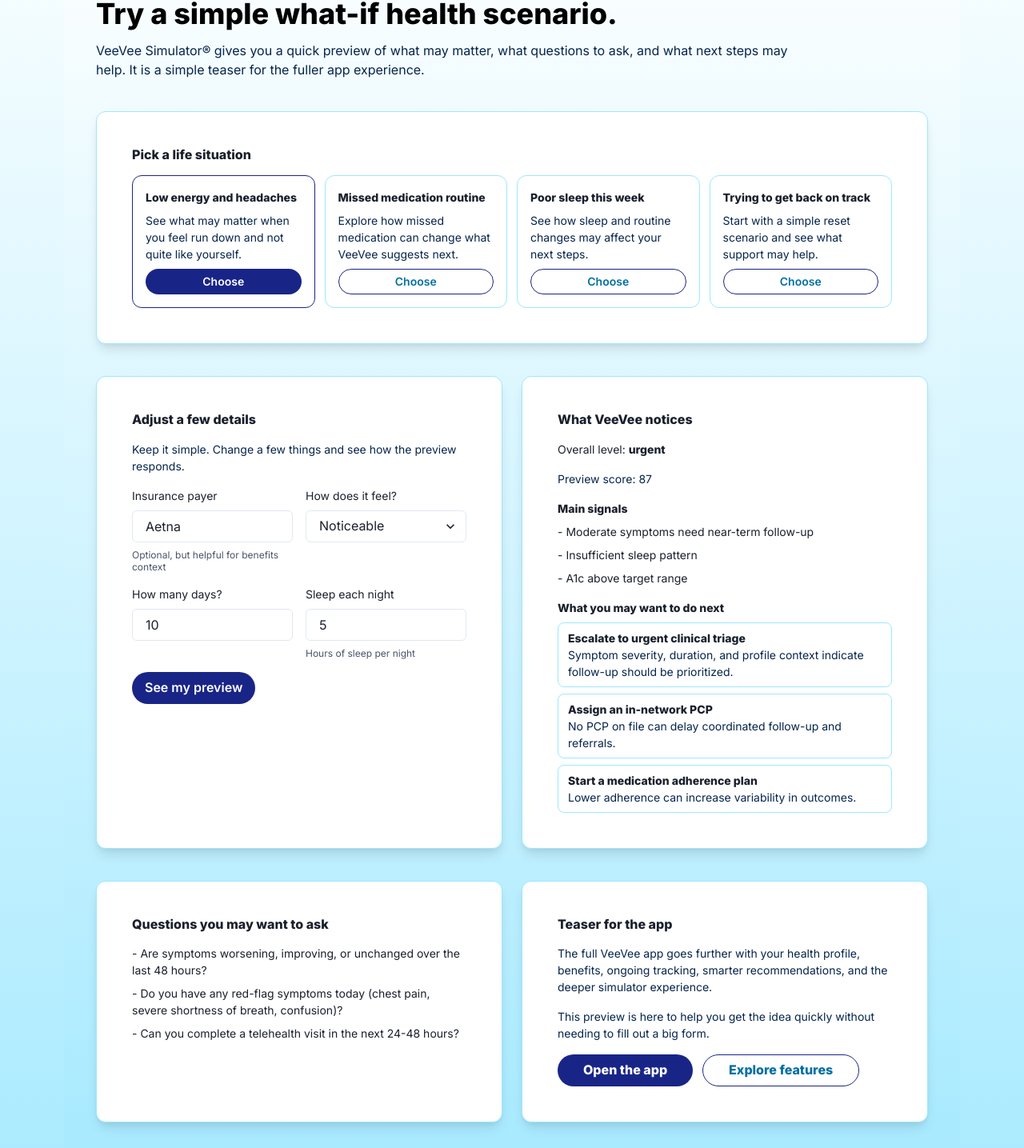
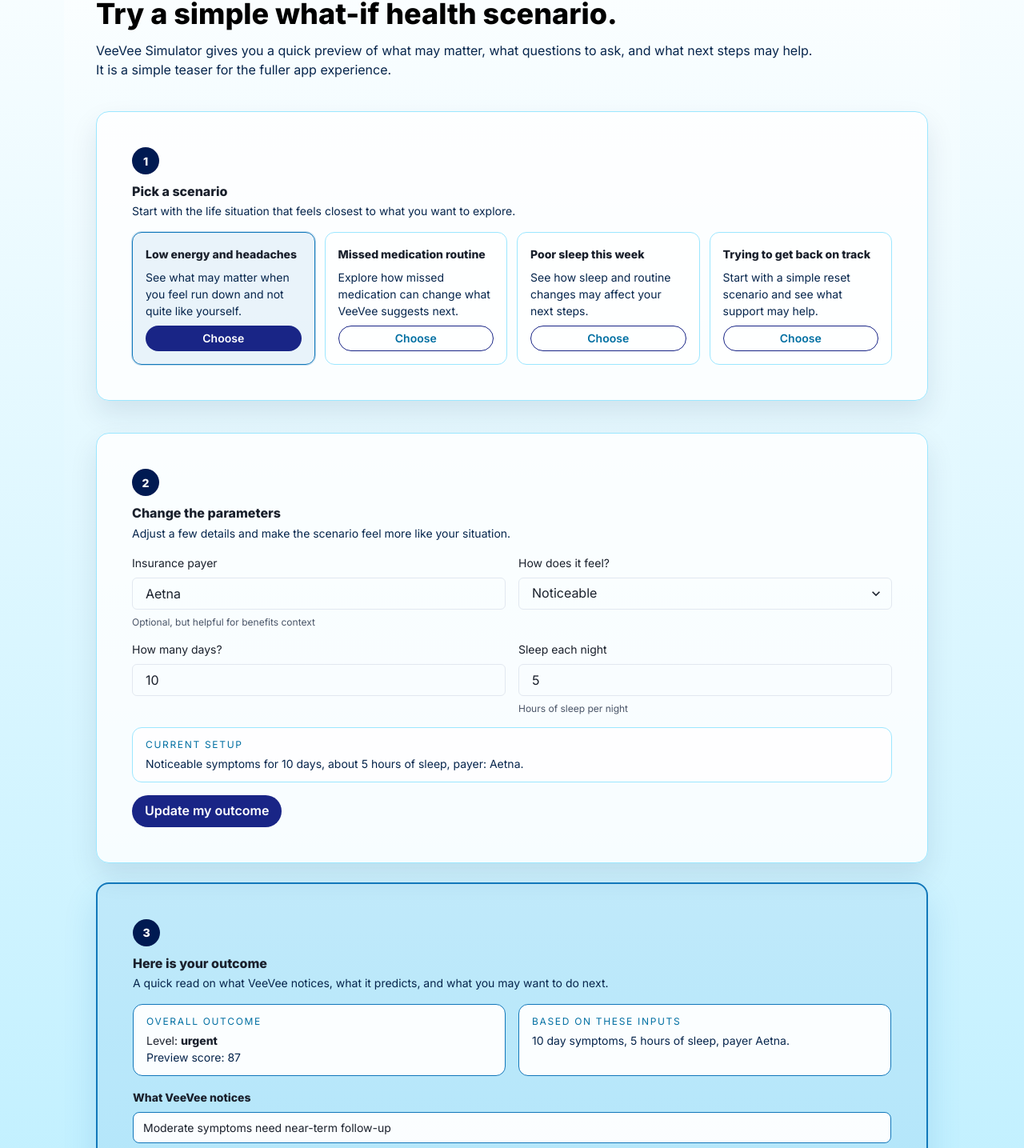
Before and after one commit to cdgonzal/myveevee, a React (Vite) app: page /simulator in a window 1280 px wide. Shown: the part 227-1662 px from the top of the page at 80% size. Built offline with nearby package versions, Linux system fonts and the light colour scheme.

Commit message:
CodexAuto: simplified simulator #1

```diff
--- a/src/pages/Simulator.tsx
+++ b/src/pages/Simulator.tsx
@@ -62,6 +62,33 @@ function quickInputToSimulatorInput(quick: QuickInput, base: SimulatorInput): Si
   };
 }
 
+function StepBadge({
+  number,
+  bg,
+  color,
+}: {
+  number: string;
+  bg: string;
+  color: string;
+}) {
+  return (
+    <Box
+      w="34px"
+      h="34px"
+      borderRadius="full"
+      bg={bg}
+      color={color}
+      display="flex"
+      alignItems="center"
+      justifyContent="center"
+      fontWeight="800"
+      fontSize="sm"
+    >
+      {number}
+    </Box>
+  );
+}
+
 export default function Simulator() {
   const pageGradient = useColorModeValue(
     "linear(to-b, #FFFFFF, #9CE7FF)",
@@ -70,6 +97,12 @@ export default function Simulator() {
   const border = useColorModeValue("border.default", "border.default");
   const muted = useColorModeValue("text.muted", "text.muted");
   const scenarioCardBg = useColorModeValue("rgba(255, 255, 255, 0.82)", "rgba(6, 37, 76, 0.62)");
+  const stepBg = useColorModeValue("rgba(255, 255, 255, 0.84)", "rgba(6, 37, 76, 0.72)");
+  const outputBg = useColorModeValue("rgba(17, 119, 186, 0.08)", "rgba(17, 119, 186, 0.14)");
+  const outputCardBg = useColorModeValue("rgba(255, 255, 255, 0.94)", "rgba(2, 26, 54, 0.88)");
+  const stepBadgeBg = useColorModeValue("#001A52", "#9CE7FF");
+  const stepBadgeColor = useColorModeValue("#FFFFFF", "#001A52");
+  const outputBorder = useColorModeValue("#1177BA", "#9CE7FF");
 
   const [selectedId, setSelectedId] = useState(STARTER_SCENARIOS[0]?.id ?? "");
   const selectedScenario = useMemo(
@@ -178,31 +211,41 @@ export default function Simulator() {
             py={1}
             borderRadius="full"
           >
-            VeeVee Simulator® Preview
+            VeeVee Simulator Preview
           </Badge>
           <Heading as="h1" size={{ base: "lg", md: "xl" }}>
             Try a simple what-if health scenario.
           </Heading>
           <Text color={muted} maxW="4xl">
-            VeeVee Simulator® gives you a quick preview of what may matter, what questions to ask, and what next steps may help. It is a simple teaser for the fuller app experience.
+            VeeVee Simulator gives you a quick preview of what may matter, what questions to ask, and what next steps may help. It is a simple teaser for the fuller app experience.
           </Text>
         </Stack>
 
-        <Card bg="bg.surface" borderWidth="1px" borderColor={border} borderRadius="xl">
+        <Card bg={stepBg} borderWidth="1px" borderColor={border} borderRadius="2xl" boxShadow="0 16px 34px rgba(6, 37, 76, 0.10)">
           <CardBody>
             <Stack spacing={4}>
-              <Heading as="h2" size="sm">
-                Pick a life situation
+              <Stack spacing={3}>
+                <StepBadge number="1" bg={stepBadgeBg} color={stepBadgeColor} />
+                <Box>
+                  <Heading as="h2" size="sm" mb={1}>
+                    Pick a scenario
                   </Heading>
+                  <Text fontSize="sm" color={muted}>
+                    Start with the life situation that feels closest to what you want to explore.
+                  </Text>
+                </Box>
+              </Stack>
+
               <SimpleGrid columns={{ base: 1, md: 2, xl: 4 }} spacing={3}>
                 {STARTER_SCENARIOS.map((scenario) => (
                   <Box
                     key={scenario.id}
                     borderWidth="1px"
-                    borderColor={selectedId === scenario.id ? "accent.primary" : border}
+                    borderColor={selectedId === scenario.id ? outputBorder : border}
                     borderRadius="xl"
-                    bg={scenarioCardBg}
+                    bg={selectedId === scenario.id ? outputBg : scenarioCardBg}
                     p={4}
+                    boxShadow={selectedId === scenario.id ? "0 0 0 1px rgba(17, 119, 186, 0.25)" : "none"}
                   >
                     <Stack spacing={2}>
                       <Text fontWeight="700" fontSize="sm">
@@ -229,16 +272,21 @@ export default function Simulator() {
           </CardBody>
         </Card>
 
-        <SimpleGrid columns={{ base: 1, lg: 2 }} spacing={6} alignItems="stretch">
-          <Card bg="bg.surface" borderWidth="1px" borderColor={border} borderRadius="xl">
+        <SimpleGrid columns={{ base: 1, lg: "minmax(0, 0.95fr) minmax(0, 1.05fr)" }} spacing={6} alignItems="stretch">
+          <Card bg={stepBg} borderWidth="1px" borderColor={border} borderRadius="2xl" boxShadow="0 16px 34px rgba(6, 37, 76, 0.10)">
             <CardBody>
               <Stack spacing={4}>
-                <Heading as="h2" size="sm">
-                  Adjust a few details
+                <Stack spacing={3}>
+                  <StepBadge number="2" bg={stepBadgeBg} color={stepBadgeColor} />
+                  <Box>
+                    <Heading as="h2" size="sm" mb={1}>
+                      Change the parameters
                     </Heading>
                     <Text color={muted} fontSize="sm">
-                  Keep it simple. Change a few things and see how the preview responds.
+                      Adjust a few details and make the scenario feel more like your situation.
                     </Text>
+                  </Box>
+                </Stack>
 
                 <Grid templateColumns={{ base: "1fr", md: "1fr 1fr" }} gap={4}>
                   <FormControl>
@@ -319,6 +367,27 @@ export default function Simulator() {
                   </FormControl>
                 </Grid>
 
+                <Box
+                  borderWidth="1px"
+                  borderColor={border}
+                  borderRadius="xl"
+                  bg={scenarioCardBg}
+                  px={4}
+                  py={3}
+                >
+                  <Text fontSize="xs" textTransform="uppercase" letterSpacing="0.14em" color="accent.soft" mb={1}>
+                    Current setup
+                  </Text>
+                  <Text fontSize="sm" color={muted}>
+                    {quickInput.severity === "low"
+                      ? "A little off"
+                      : quickInput.severity === "moderate"
+                        ? "Noticeable"
+                        : "Hard to ignore"}{" "}
+                    symptoms for {quickInput.durationDays} day{quickInput.durationDays === 1 ? "" : "s"}, about {quickInput.sleepHours} hours of sleep, payer: {quickInput.payer || "Not added"}.
+                  </Text>
+                </Box>
+
                 <Button
                   alignSelf="flex-start"
                   isLoading={isRunning}
@@ -326,51 +395,83 @@ export default function Simulator() {
                   aria-live="polite"
                   onClick={handleRunPreview}
                 >
-                  See my preview
+                  Update my outcome
                 </Button>
               </Stack>
             </CardBody>
           </Card>
 
-          <Card bg="bg.surface" borderWidth="1px" borderColor={border} borderRadius="xl">
+          <Card
+            bg={outputBg}
+            borderWidth="2px"
+            borderColor={outputBorder}
+            borderRadius="2xl"
+            boxShadow="0 20px 42px rgba(17, 119, 186, 0.16)"
+          >
             <CardBody>
               <Stack spacing={4}>
-                <Heading as="h2" size="sm">
-                  What VeeVee notices
+                <Stack spacing={3}>
+                  <StepBadge number="3" bg={stepBadgeBg} color={stepBadgeColor} />
+                  <Box>
+                    <Heading as="h2" size="sm" mb={1}>
+                      Here is your outcome
                     </Heading>
+                    <Text color={muted} fontSize="sm">
+                      A quick read on what VeeVee notices, what it predicts, and what you may want to do next.
+                    </Text>
+                  </Box>
+                </Stack>
+
+                <SimpleGrid columns={{ base: 1, md: 2 }} spacing={4}>
+                  <Box borderWidth="1px" borderColor={outputBorder} borderRadius="xl" bg={outputCardBg} px={4} py={3}>
+                    <Text fontSize="xs" textTransform="uppercase" letterSpacing="0.14em" color="accent.soft" mb={1}>
+                      Overall outcome
+                    </Text>
                     <Text fontSize="sm">
-                  Overall level: <b>{result.riskLevel}</b>
+                      Level: <b>{result.riskLevel}</b>
                     </Text>
                     <Text fontSize="sm" color={muted}>
                       Preview score: {result.riskScore}
                     </Text>
+                  </Box>
+                  <Box borderWidth="1px" borderColor={outputBorder} borderRadius="xl" bg={outputCardBg} px={4} py={3}>
+                    <Text fontSize="xs" textTransform="uppercase" letterSpacing="0.14em" color="accent.soft" mb={1}>
+                      Based on these inputs
+                    </Text>
+                    <Text fontSize="sm" color={muted}>
+                      {simulatedInput.symptom.durationDays} day symptoms, {simulatedInput.behaviorChange.sleepHours} hours of sleep, payer {simulatedInput.insurance.payer}.
+                    </Text>
+                  </Box>
+                </SimpleGrid>
 
                 <Box>
                   <Text fontSize="sm" fontWeight="700" mb={2}>
-                    Main signals
+                    What VeeVee notices
                   </Text>
                   <Stack spacing={2}>
                     {result.riskSignals.length ? (
                       result.riskSignals.slice(0, 3).map((signal) => (
-                        <Text key={signal} fontSize="sm">
-                          - {signal}
-                        </Text>
+                        <Box key={signal} borderWidth="1px" borderColor={outputBorder} borderRadius="lg" bg={outputCardBg} px={3} py={2}>
+                          <Text fontSize="sm">{signal}</Text>
+                        </Box>
                       ))
                     ) : (
+                      <Box borderWidth="1px" borderColor={outputBorder} borderRadius="lg" bg={outputCardBg} px={3} py={2}>
                         <Text fontSize="sm" color={muted}>
                           Nothing urgent stands out in this preview.
                         </Text>
+                      </Box>
                     )}
                   </Stack>
                 </Box>
 
                 <Box>
                   <Text fontSize="sm" fontWeight="700" mb={2}>
-                    What you may want to do next
+                    Predictions, actions, and next steps
                   </Text>
                   <Stack spacing={2}>
                     {result.recommendations.slice(0, 3).map((recommendation) => (
-                      <Box key={recommendation.id} borderWidth="1px" borderColor={border} borderRadius="lg" px={3} py={2}>
+                      <Box key={recommendation.id} borderWidth="1px" borderColor={outputBorder} borderRadius="lg" bg={outputCardBg} px={3} py={2}>
                         <Text fontSize="sm" fontWeight="700">
                           {recommendation.title}
                         </Text>
@@ -387,7 +488,7 @@ export default function Simulator() {
         </SimpleGrid>
 
         <SimpleGrid columns={{ base: 1, lg: 2 }} spacing={6}>
-          <Card bg="bg.surface" borderWidth="1px" borderColor={border} borderRadius="xl">
+          <Card bg={outputBg} borderWidth="1px" borderColor={outputBorder} borderRadius="2xl">
             <CardBody>
               <Stack spacing={4}>
                 <Heading as="h2" size="sm">
@@ -395,16 +496,16 @@ export default function Simulator() {
                 </Heading>
                 <Stack spacing={2}>
                   {result.followUpQuestions.map((question) => (
-                    <Text key={question} fontSize="sm">
-                      - {question}
-                    </Text>
+                    <Box key={question} borderWidth="1px" borderColor={outputBorder} borderRadius="lg" bg={outputCardBg} px={3} py={2}>
+                      <Text fontSize="sm">{question}</Text>
+                    </Box>
                   ))}
                 </Stack>
               </Stack>
             </CardBody>
           </Card>
 
-          <Card bg="bg.surface" borderWidth="1px" borderColor={border} borderRadius="xl">
+          <Card bg={stepBg} borderWidth="1px" borderColor={border} borderRadius="2xl">
             <CardBody>
               <Stack spacing={4}>
                 <Heading as="h2" size="sm">
@@ -456,7 +557,7 @@ export default function Simulator() {
         <Alert status="info" borderRadius="lg" variant="subtle">
           <AlertIcon />
           <AlertDescription fontSize="sm">
-            VeeVee Simulator® is a planning and education tool. It is not medical diagnosis or treatment.
+            VeeVee Simulator is a planning and education tool. It is not medical diagnosis or treatment.
           </AlertDescription>
         </Alert>
 
```
Also changed, not shown: 1 other file (tests, documents, lock files or other folders). Lines whose indentation alone changed are shown as unchanged.
